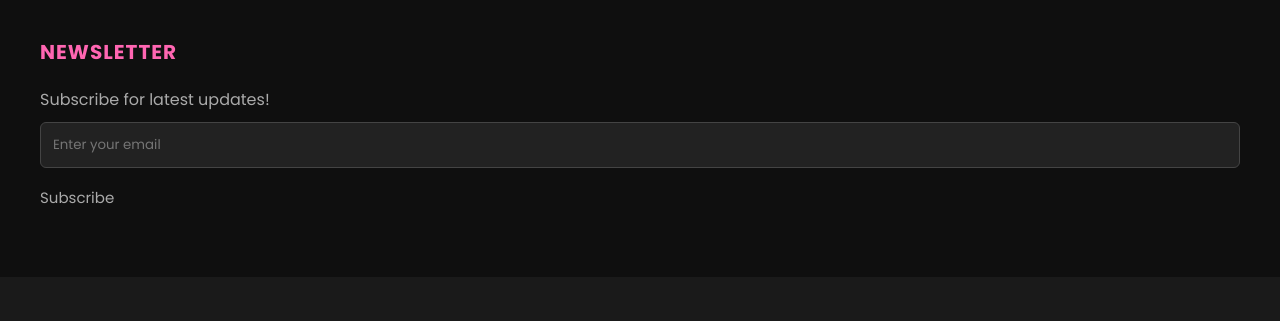
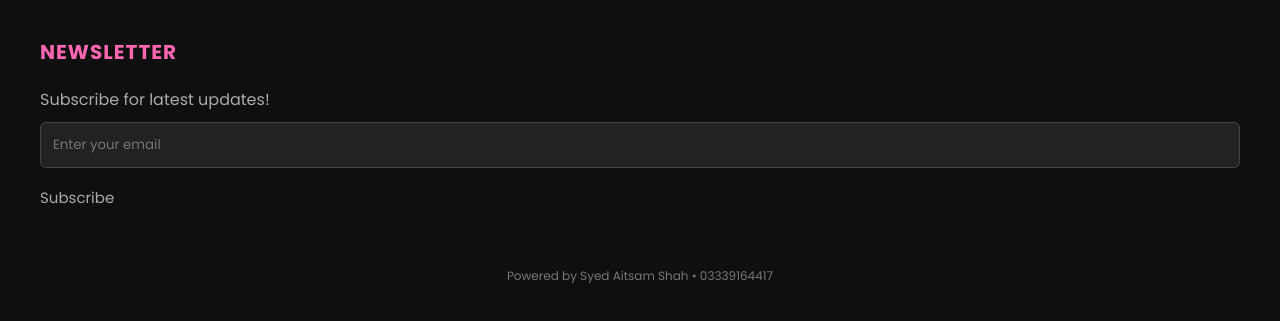
Before and after one commit to aitsam-cmyk/Clothes-website, a website: page index.html in a window 1280 px wide. Shown: the part 1027-1348 px from the top of the page. Before the commit the page ends 1304 px from the top, so only its background shows below. Drawn offline with Linux system fonts and the light colour scheme; no server answers.

Commit message:
Footer: add small credit 'Powered by Syed Aitsam Shah • 03339164417'

```diff
--- a/index.html
+++ b/index.html
@@ -196,6 +196,9 @@
             <input type="email" id="newsletterEmail" placeholder="Enter your email">
             <button onclick="subscribeNewsletter()">Subscribe</button>
         </div>
+        <div style="flex-basis:100%; text-align:center; font-size:12px; color:#777; margin-top:10px;">
+            Powered by Syed Aitsam Shah • 03339164417
+        </div>
     </footer>
 
     <script src="script.js"></script>
```
Also changed, not shown: purehtml/index.html (+3 -0 lines).
